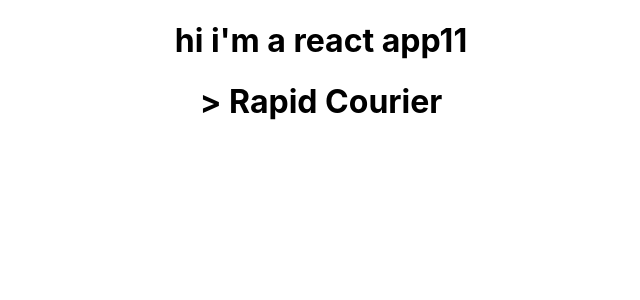
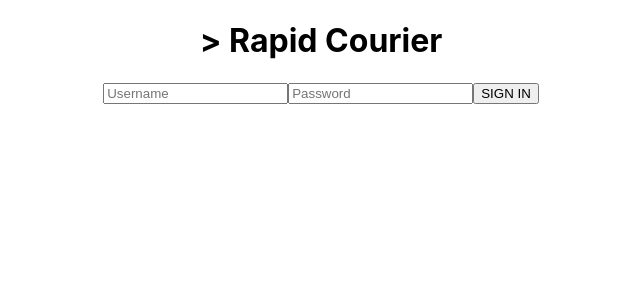
Before and after one commit to le0n/rapid-courier, a React (Create React App) app: page / in a window 1280 px wide. Shown: the top 300 px of the page, without its empty margins (319-959 px from the left). Built offline with nearby package versions, Linux system fonts and the light colour scheme.

Commit message:
Added SignIn component

```diff
--- a/src/App.js
+++ b/src/App.js
@@ -3,7 +3,7 @@ import firebase from 'firebase/app';
 import 'firebase/firestore';
 import 'firebase/auth';
 import React from 'react';
-import { Router } from "@Reach/router";
+import SignIn from './Components/SignIn';
 
 const config = {
   apiKey: "AIzaSyCXqvu1j3NQ4J303SKtBAcXZ_iFz5LhUdc",
@@ -27,8 +27,7 @@ const firestore = firebase.firestore();
 function App() {
   return (
     <div className="App">
-      <h1>hi i'm a react app11</h1>
-      <Title/>
+      <SignIn/>
     </div>
 
   )
--- /dev/null
+++ b/src/Components/SignIn.js
@@ -0,0 +1,50 @@
+import React, {useState} from "react";
+import '../index.css';
+
+
+const SignIn = () => {
+    const [email, setEmail] = useState('');
+    const [password, setPassword] = useState('');
+    const [error, setError] = useState(null);
+
+    const signInHandler = (event, email, password) => {
+        event.preventDefault();
+        alert(email + password);
+        //handle auth here
+    };
+
+    const onChangeHandler = (event) => {
+        const {name, value} = event.currentTarget;
+
+        if (name==='userEmail') {
+            setEmail(value);
+        } else if (name === 'userPassword') {
+            setPassword(value);
+        }
+    }
+
+    return (
+        //logic for incorrect log in details not implemented
+        <div className='main-container'>
+            <h1 className='rapid-courier-title'>{'>'} Rapid Courier</h1>
+            <div className='sign-in-border'>
+                <form>
+                    <input type='email' className='email-input'
+                    name='userEmail' value={email} placeholder='Username'
+                    id='userEmail'
+                    onChange={(event) => onChangeHandler(event)} />
+
+                    <input type='password' className='password-input'
+                    name='userPassword' value={password} placeholder='Password'
+                    id='userPassword'
+                    onChange={(event) => onChangeHandler(event)} />
+
+                    <button className='sign-in-button'
+                    onClick={(event) => {signInHandler(event, email, password)}}>
+                        SIGN IN</button>
+                </form>
+            </div>
+        </div>
+    );
+};
+export default SignIn;
```
Also changed, not shown: src/Components/Login.js (deleted, +0 -9 lines), 1 other file (tests, documents, lock files or other folders).
